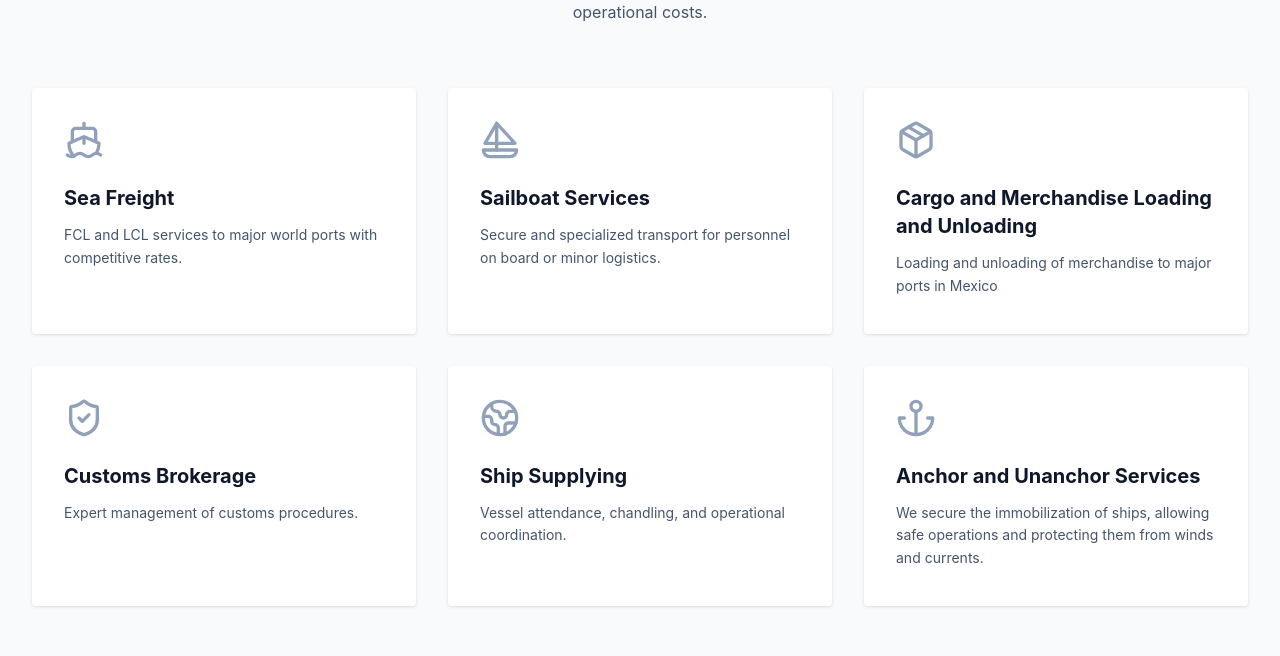
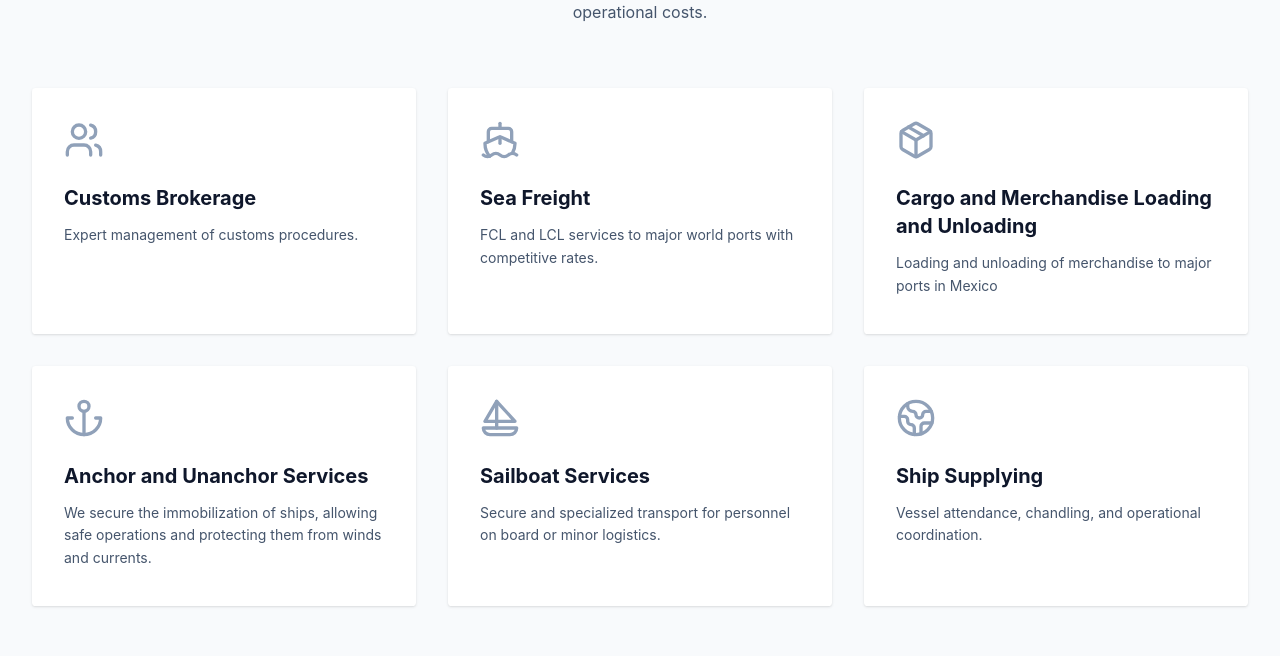
Before and after one commit to VulmaroAMartinez/oplpacificosur, a React (Vite) app: page /en/ in a window 1280 px wide. Shown: the part 1008-1664 px from the top of the page. Built offline with nearby package versions, Linux system fonts and the light colour scheme; no server answers.

Commit message:
Update services

```diff
--- a/src/components/Services.tsx
+++ b/src/components/Services.tsx
@@ -1,6 +1,6 @@
 import React from 'react';
 import { motion } from 'motion/react';
-import { Ship, Package, Globe2, ShieldCheck, Anchor, Sailboat } from 'lucide-react';
+import { Ship, Package, Globe2, Users, Anchor, Sailboat } from 'lucide-react';
 import { useLanguage } from '../context/LanguageContext';
 
 export const Services = () => {
@@ -8,9 +8,24 @@ export const Services = () => {
 
   const services = [
     {
+      icon: <Users size={40} />,
+      title: t('services.items.customs.title'),
+      description: t('services.items.customs.desc')
+    },
+    {
       icon: <Ship size={40} />,
       title: t('services.items.sea_freight.title'),
       description: t('services.items.sea_freight.desc')
+    },
+    {
+      icon: <Package size={40} />,
+      title: t('services.items.cargo_services.title'),
+      description: t('services.items.cargo_services.desc')
+    },
+    {
+      icon: <Anchor size={40} />,
+      title: t('services.items.anchor_services.title'),
+      description: t('services.items.anchor_services.desc')
     },
     {
       icon: <Sailboat size={40} />,
@@ -18,24 +33,9 @@ export const Services = () => {
       description: t('services.items.sailboat_services.desc')
     },
     {
-      icon: <Package size={40} />,
-      title: t('services.items.cargo_services.title'),
-      description: t('services.items.cargo_services.desc')
-    },
-    {
-      icon: <ShieldCheck size={40} />,
-      title: t('services.items.customs.title'),
-      description: t('services.items.customs.desc')
-    },
-    {
       icon: <Globe2 size={40} />,
       title: t('services.items.ship_services.title'),
       description: t('services.items.ship_services.desc')
-    },
-    {
-      icon: <Anchor size={40} />,
-      title: t('services.items.anchor_services.title'),
-      description: t('services.items.anchor_services.desc')
     }
   ];
 
```
Also changed, not shown: 1 other file (tests, documents, lock files or other folders).
